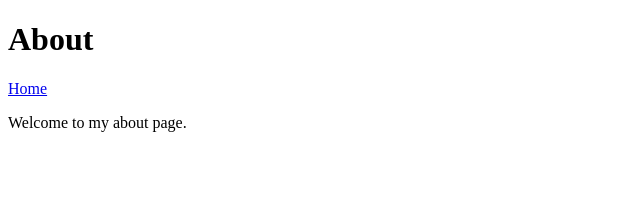
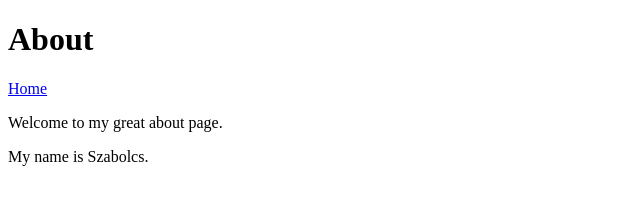
Before and after one commit to ksabee84/myfirstapp, a plain HTML site: page about.html in a window 1280 px wide. Shown: the whole page, without its empty margins (0-640 px from the left). Drawn offline with Linux system fonts and the light colour scheme.

Commit message:
Improved the about page

```diff
--- a/about.html
+++ b/about.html
@@ -9,6 +9,7 @@
 <body>
     <h1>About</h1>
     <a href="index.html">Home</a>
-    <p>Welcome to my about page.</p>
+    <p>Welcome to my great about page.</p>
+    <p>My name is Szabolcs.</p>
 </body>
 </html>
```
